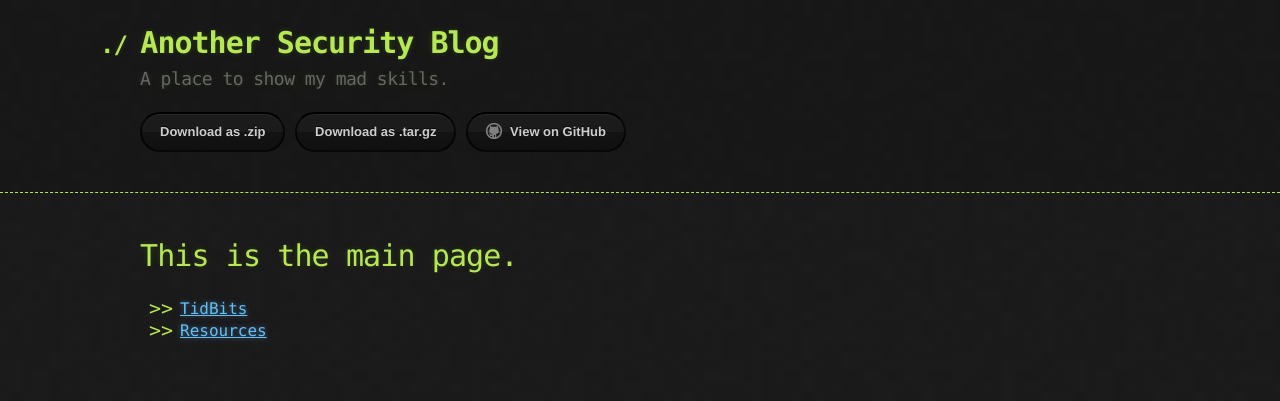
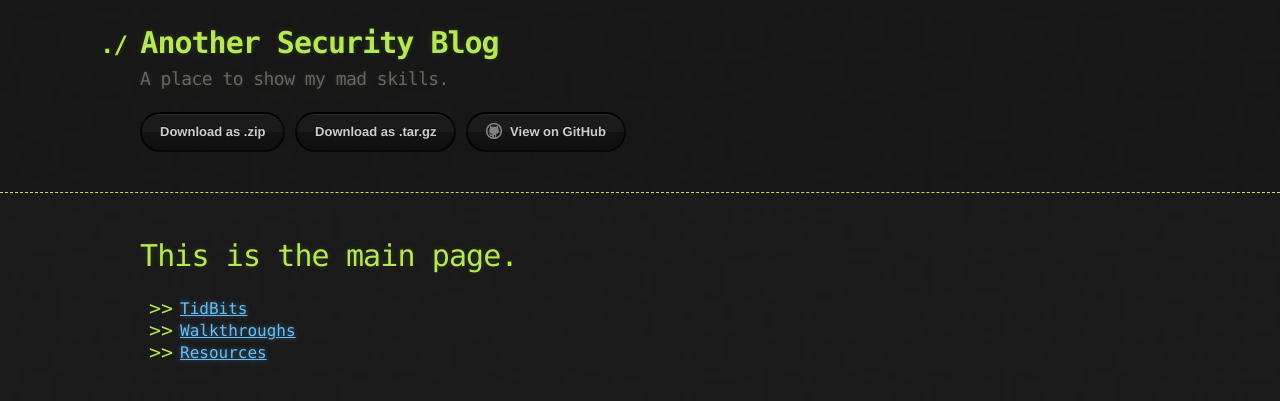
Before and after one commit to CyberCasquatch/cybercasquatch.github.io, a Jekyll site: the page built from index.md, in a window 1280 px wide. Shown: the top 401 px of the page. Built offline with Jekyll 4.4.1, drawn with Linux system fonts in a browser that asks for light colours; our own code applies the rules of GitHub Pages for plain Markdown files.

Commit message:
Update index.md

```diff
--- a/index.md
+++ b/index.md
@@ -1,4 +1,5 @@
 # This is the main page.
 
 * [TidBits](./TidBits/TidBitsMain.html)
+* [Walkthroughs](./Walkthroughs)
 * [Resources](./Resources-page.html)
```
